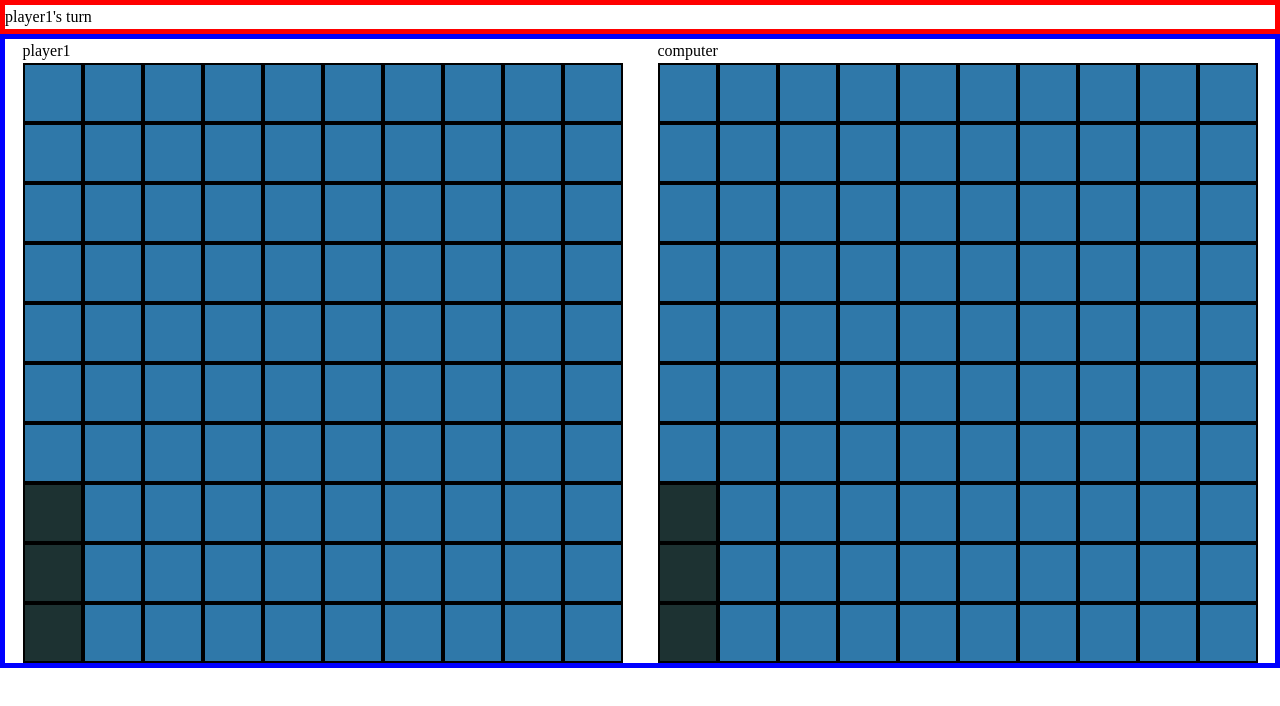
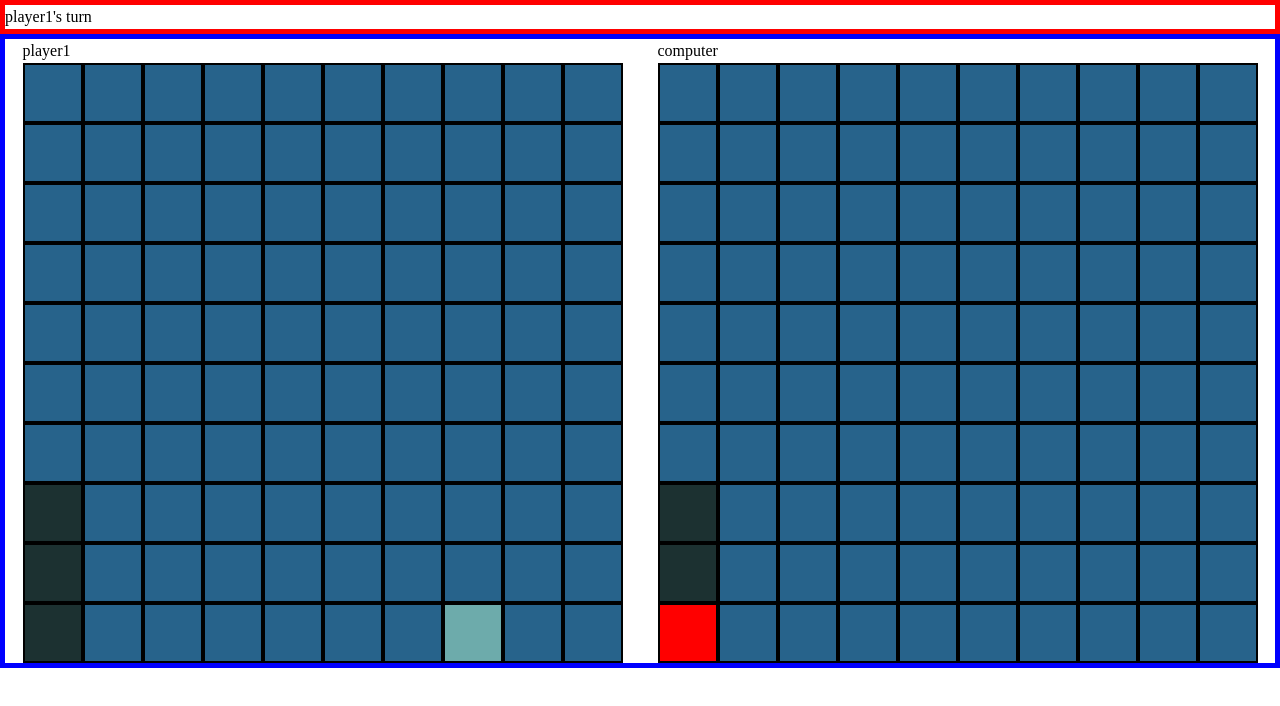
Before and after one commit to cl8396/op-battleships, a website built with Vite: page index.html in a window 1280 px wide. Built offline with nearby package versions, Linux system fonts and the light colour scheme.

Commit message:
Refactor gameboard update

```diff
--- a/src/components/gameboard-tile/gameboard-tile.css
+++ b/src/components/gameboard-tile/gameboard-tile.css
@@ -1,4 +1,12 @@
 .game__tile--ship {
-  background-color: rgb(29, 50, 50);
+  background-color: hsl(180, 27%, 15%);
   color: white;
 }
+
+.game__tile--hit {
+  background-color: red;
+}
+
+.game__tile--miss {
+  background-color: hsl(180, 27%, 55%);
+}
--- a/src/components/gameboard-tile/gameboard-tile.js
+++ b/src/components/gameboard-tile/gameboard-tile.js
@@ -28,6 +28,18 @@ class GameboardTile {
       this.element.classList.remove('game__tile--ship');
     }
   }
+
+  hit() {
+    if (this.element) {
+      this.element.classList.add('game__tile--hit');
+    }
+  }
+
+  miss() {
+    if (this.element) {
+      this.element.classList.add('game__tile--miss');
+    }
+  }
 }
 
 export default GameboardTile;
--- a/src/components/gameboard/gameboard.css
+++ b/src/components/gameboard/gameboard.css
@@ -1,5 +1,5 @@
 .game__gameboard {
-  background-color: rgb(47, 120, 169);
+  background-color: hsl(204, 56%, 35%);
   width: 600px;
 }
 
--- a/src/components/gameboard/gameboard.js
+++ b/src/components/gameboard/gameboard.js
@@ -7,12 +7,18 @@ class GameboardComponent {
     this.container = container;
     this.shipsVisible = true;
     this.gameboard = gameboard;
-
+    this.tiles = [];
     this.element = this.render(gameboard);
 
-    eventEmitter.on('gameboardChange', (data) => {
+    eventEmitter.on('tileHit', (data) => {
       if (data.gameboard === this.gameboard) {
-        this.update(data.coordinates, data.gameboard);
+        this.update(data.coordinates, 'hit');
+      }
+    });
+
+    eventEmitter.on('tileMissed', (data) => {
+      if (data.gameboard === this.gameboard) {
+        this.update(data.coordinates, 'miss');
       }
     });
   }
@@ -35,6 +41,7 @@ class GameboardComponent {
     for (let i = grid[1].length - 1; i > 0; i--) {
       for (let j = 1; j <= grid.length - 1; j++) {
         let tile = new GameboardTile(j, i, grid[j][i]);
+        this.tiles.push(tile);
         let tileElement = tile.create();
 
         if (this.shipsVisible) {
@@ -48,28 +55,18 @@ class GameboardComponent {
     return gridContainer;
   }
 
-  update(coordinates, gameboard) {
-    console.log(coordinates);
-    let grid = this.element.children[0].children;
-    let tile = this.#findTile(grid, coordinates);
-    tile.textContent = 'SHOT';
+  update(coordinates, content) {
+    const tile = this.tiles.find((tile) => {
+      return tile.x === coordinates[0] && tile.y === coordinates[1];
+    });
 
-    let x = coordinates[0];
-    let y = coordinates[1];
-  }
-
-  #findTile(grid, coordinates) {
-    let x = coordinates[0];
-    let y = coordinates[1];
-
-    for (let i = 0; i < grid.length; i++) {
-      const tile = grid[i];
-      const tileX = tile.getAttribute('x');
-      const tileY = tile.getAttribute('y');
-
-      if (tileX === x.toString() && tileY === y.toString()) {
-        return tile;
-      }
+    switch (content) {
+      case 'hit':
+        tile.hit();
+        break;
+      case 'miss':
+        tile.miss();
+        break;
     }
   }
 }
```
